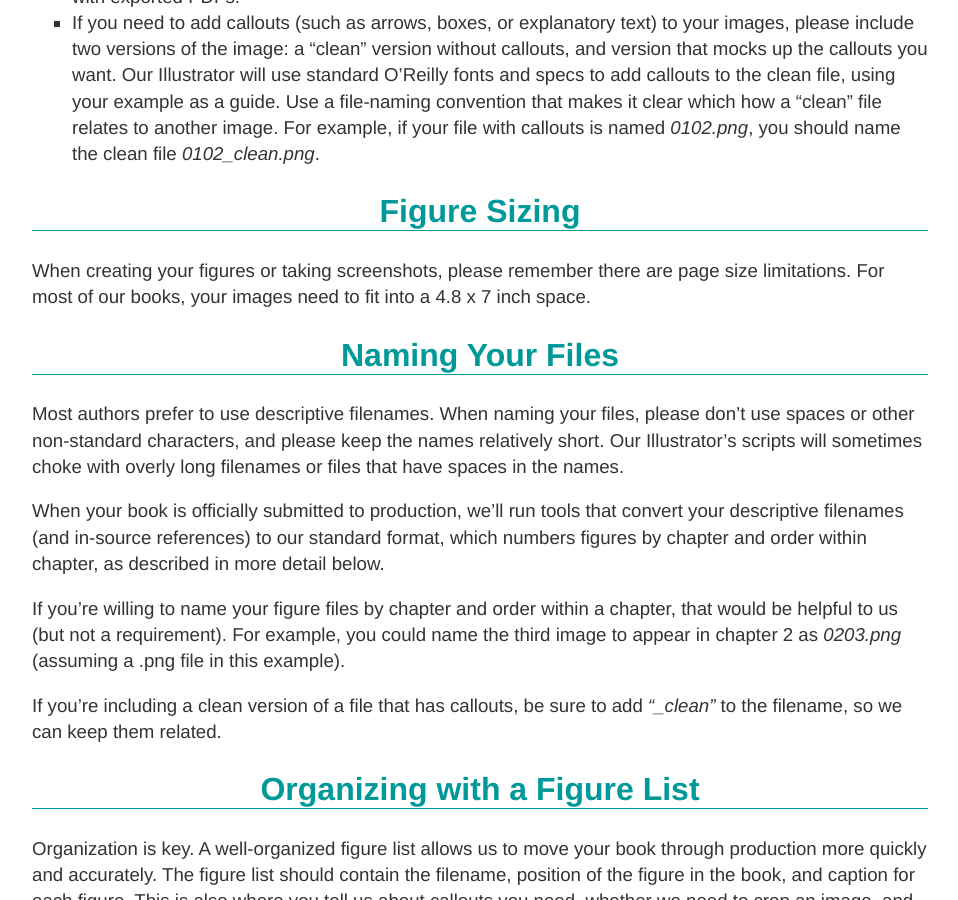
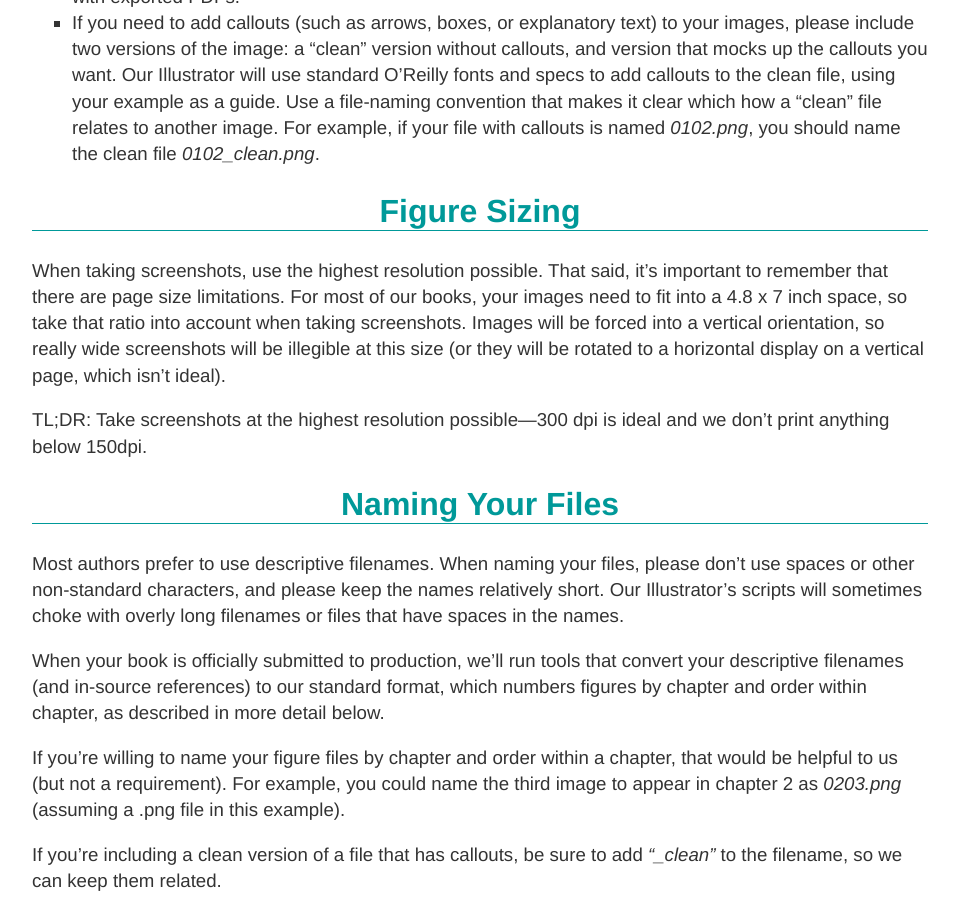
Before and after one commit to oreillymedia/production-resources, a Jekyll site: the page built from illustrations/index.md, in a window 1280 px wide and 900 px high, scrolled down 1119 px. Shown: the whole window, without its empty margins (160-1118 px from the left). Built offline with Jekyll 4.4.1, drawn with Linux system fonts in a browser that asks for light colours.

Commit message:
Update figure sizing section in illustrations page
Adding more detail about ideal screenshot resolution

```diff
--- a/illustrations/index.md
+++ b/illustrations/index.md
@@ -32,7 +32,9 @@ Most illustrations will be modified to fit the style of O'Reilly books. We're ha
 
 ## Figure Sizing
 
-When creating your figures or taking screenshots, please remember there are page size limitations. For most of our books, your images need to fit into a 4.8 x 7 inch space.
+When taking screenshots, use the highest resolution possible. That said, it's important to remember that there are page size limitations. For most of our books, your images need to fit into a 4.8 x 7 inch space, so take that ratio into account when taking screenshots. Images will be forced into a vertical orientation, so really wide screenshots will be illegible at this size (or they will be rotated to a horizontal display on a vertical page, which isn't ideal).
+
+TL;DR: Take screenshots at the highest resolution possible—300 dpi is ideal and we don't print anything below 150dpi.
 
 ## Naming Your Files
 
```
